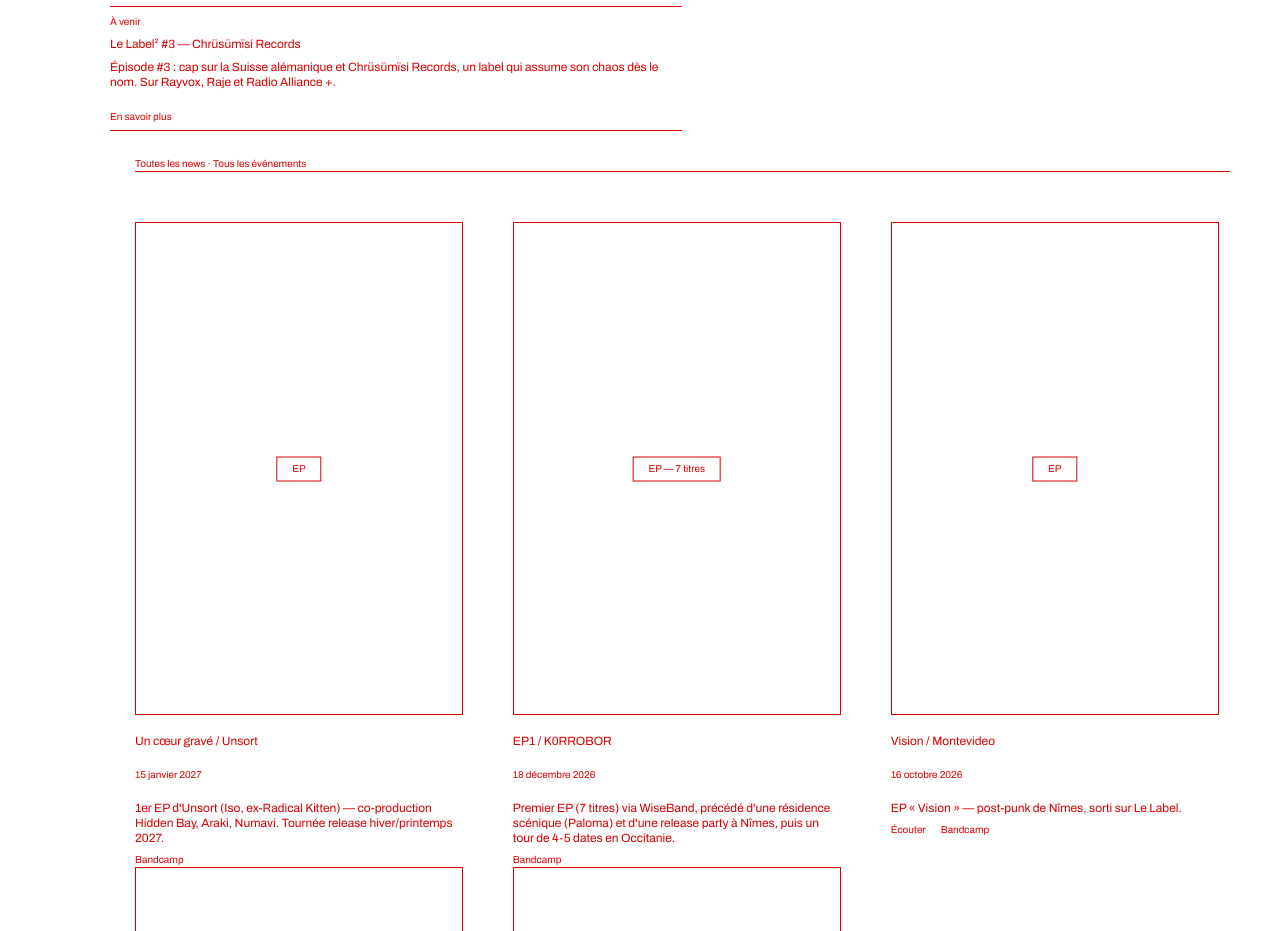
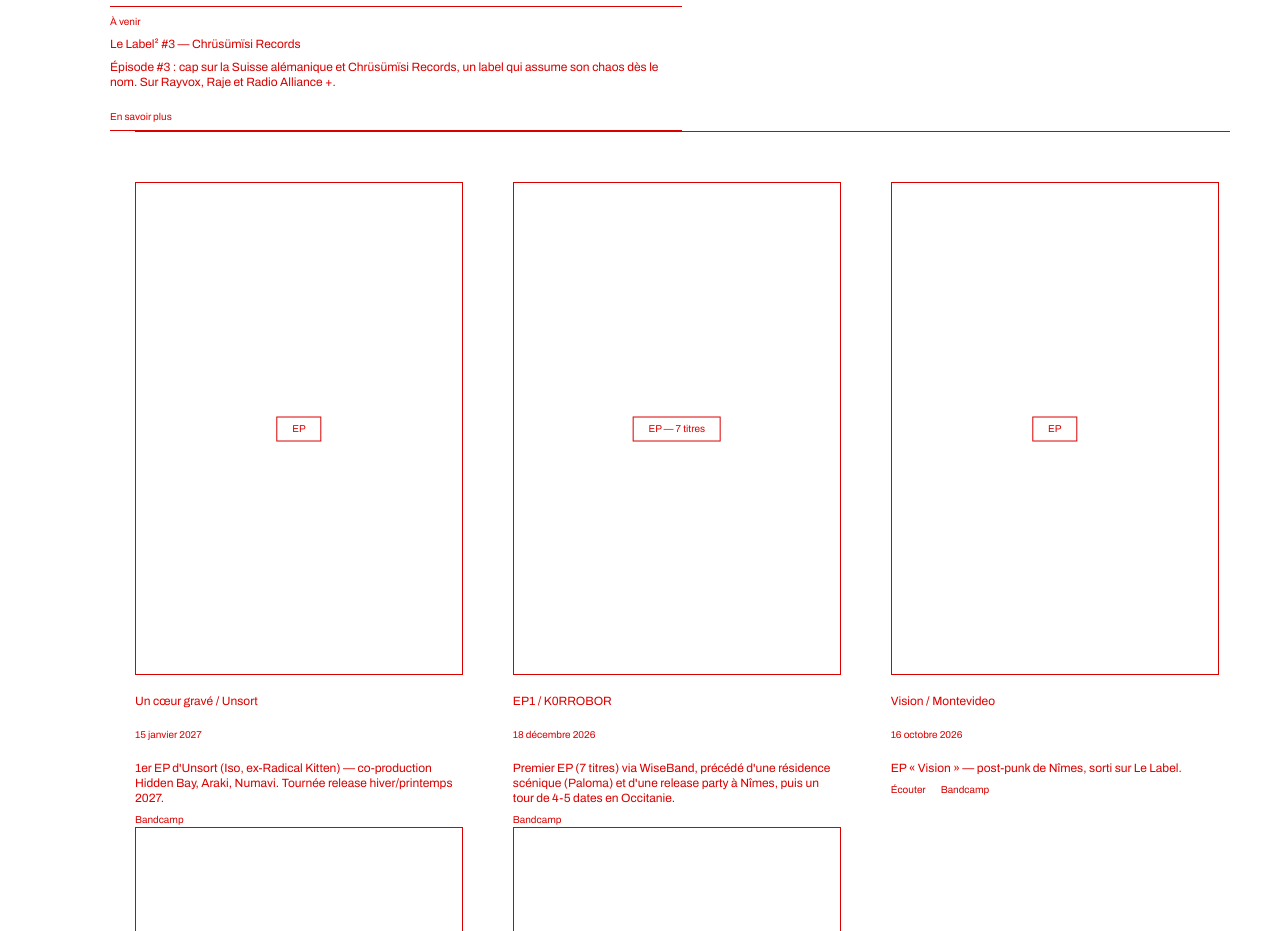
Before and after one commit to lelabelrecords-stack/website, a React (Vite) app: page / in a window 1280 px wide. Shown: the part 801-1732 px from the top of the page. Built offline with nearby package versions, Linux system fonts and the light colour scheme.

Commit message:
chore(home): suppression de la ligne de liens « Toutes les news · Tous les événements » sous le flux d'actus
Co-authored-by: lelabelrecords-stack <lelabelrecords-stack@users.noreply.github.com>

```diff
--- a/src/pages/Home.jsx
+++ b/src/pages/Home.jsx
@@ -96,9 +96,6 @@ export default function Home() {
             </li>
           ))}
         </ul>
-        <p className="_row textsize-small">
-          <Link to="/news">Toutes les news</Link> · <Link to="/evenements">Tous les événements</Link>
-        </p>
       </section>
 
       <hr className="_row" />
```
